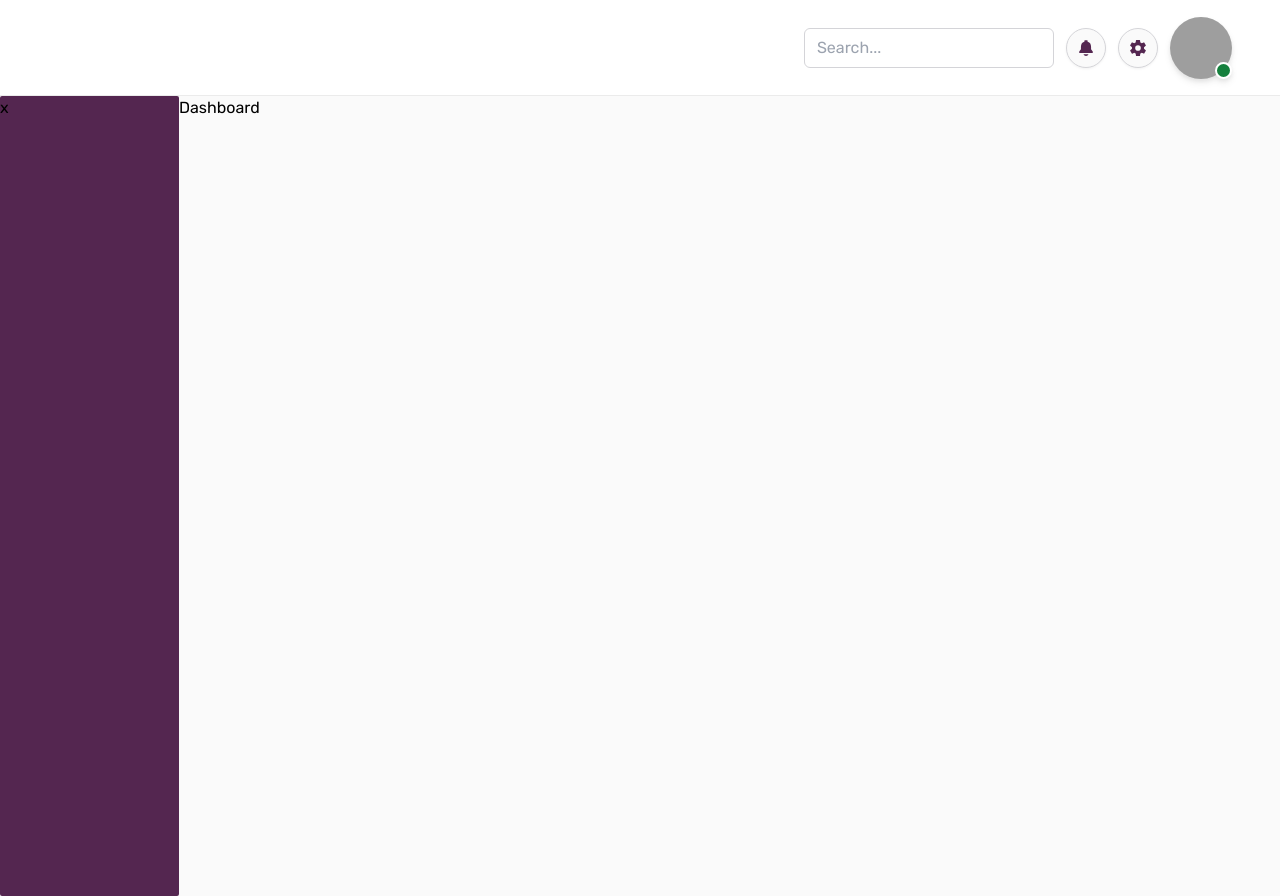
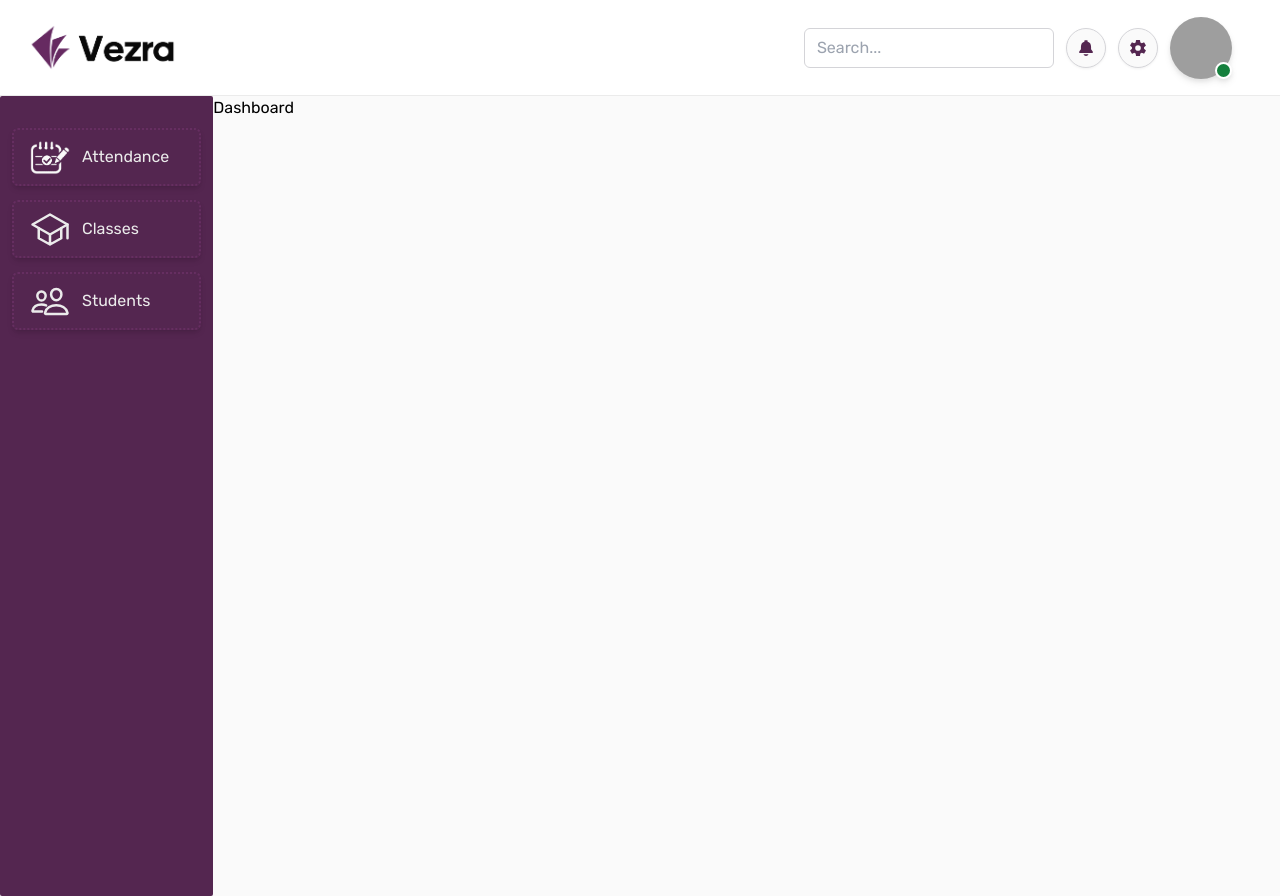
Before and after one commit to TannerJW22/vezra, a Next.js app: page /dashboard in a window 1280 px wide. Built offline with nearby package versions, Linux system fonts and the light colour scheme; no server answers; sample sign-in values are in the browser's storage; grey boxes are pictures that could not be loaded.

Commit message:
nav styling

```diff
--- /dev/null
+++ b/src/app/dashboard/attendance/page.tsx
@@ -0,0 +1,5 @@
+import React from "react";
+
+export default function AttendancePage() {
+	return <main>Attendance</main>;
+}
--- /dev/null
+++ b/src/app/dashboard/classes/page.tsx
@@ -0,0 +1,5 @@
+import React from "react";
+
+export default function ClassesPage() {
+	return <main>Classes</main>;
+}
--- a/src/components/AuthWidget/AuthDropdownMenu.tsx
+++ b/src/components/AuthWidget/AuthDropdownMenu.tsx
@@ -35,14 +35,14 @@ export default function AuthDropdownMenu({ user, toggle }: AuthDropdownMenuProps
 				<Link
 					href="/profile"
 					onClick={toggle}
-					className="w-[85%] border-2 border-zinc-100 flex py-2 px-8 items-center gap-3 hover:bg-light-100 hover:border-zinc-200 hover:text-primary-700"
+					className="w-[85%] border-2 bordered-dotted shadow-md shadow-zinc-100 border-zinc-100 flex py-2 px-8 items-center gap-3 hover:bg-light-100 hover:border-zinc-200 hover:text-primary-700"
 				>
 					<RiUserSettingsLine className="text-[1.15rem]" />
 					<span className="text-[0.9rem]">Manage Profile</span>
 				</Link>
 				<button
 					onClick={handleSignOut}
-					className="w-[85%] border-2 border-zinc-100 flex py-2 px-8 items-center gap-3 hover:bg-light-100 hover:border-zinc-200 hover:text-primary-700"
+					className="w-[85%] border-2 bordered-dotted shadow-md shadow-zinc-100 border-zinc-100 flex py-2 px-8 items-center gap-3 hover:bg-light-100 hover:border-zinc-200 hover:text-primary-700"
 				>
 					<FiLogOut className="text-[1.15rem]" />
 					<span className="text-[0.9rem]">Sign Out</span>
--- /dev/null
+++ b/src/components/layouts/AttendanceIcon.tsx
@@ -0,0 +1,15 @@
+import attendanceIcon from "@/assets/attendance-icon.png";
+import React from "react";
+import Image from "next/image";
+
+export default function AttendanceIcon({ className }: AttendanceIconProps) {
+	return (
+		<div className={className}>
+			<Image src={attendanceIcon} alt="attendance icon" width={40} height={40} />
+		</div>
+	);
+}
+
+export type AttendanceIconProps = {
+	className?: string;
+};
--- a/src/components/layouts/HeaderPanel.tsx
+++ b/src/components/layouts/HeaderPanel.tsx
@@ -2,10 +2,11 @@
 
 import { useVezraUser } from "@/hooks";
 import { IoNotificationsSharp, IoSettingsSharp } from "react-icons/io5";
+import vezraLogo from "public/img/vezra-logo.png";
 import AuthWidget from "@/components/AuthWidget";
 import { useEffect } from "react";
 import { redirect } from "next/navigation";
-import LoadingSpinner from "../(loading)/LoadingScreen";
+import Image from "next/image";
 
 export default function HeaderPanel() {
 	const { userIsLoaded, userIsSignedIn, user } = useVezraUser();
@@ -20,8 +21,11 @@ export default function HeaderPanel() {
 
 	return (
 		//
-		<div className="w-full h-24 border-b border-light-300">
-			<div className="h-full flex items-center justify-end py-1 pr-8">
+		<div className="relative flex w-full h-24 border-b border-light-300">
+			<div className="h-full w-fit ml-1 p-4">
+				<Image src={vezraLogo} alt="vezra icon" width={175} height={40} />
+			</div>
+			<div className="absolute right-0 h-full flex items-center justify-end py-1 pr-8">
 				<div className="flex items-center gap-3">
 					<input
 						className="px-2 outline-none border border-zinc-300 rounded-md w-[250px] h-10 hover:bg-light-100 focus:bg-light-100 active:bg-light-100"
--- a/src/components/layouts/LeftNavPanel.tsx
+++ b/src/components/layouts/LeftNavPanel.tsx
@@ -1,6 +1,53 @@
+"use client";
+
+import { AttendanceIcon } from "@/components/layouts";
+import { useRouter } from "next/navigation";
+import { MouseEventHandler, useReducer, useState } from "react";
+import { IoSchoolOutline, IoPeopleOutline } from "react-icons/io5";
+
 export default function LeftNavPanel() {
+	const [activeNavButton, setActiveButton] = useState<string>("");
+	const router = useRouter();
+
+	const renderStyle = (buttonId: "attendance" | "classes" | "students") => {
+		const leftNavButtonStyle = Object.freeze({
+			active:
+				"h-[58px] flex items-center gap-3 pl-9 py-2.5 rounded-md border-l-8 border-light-100 shadow-md shadow-primary-700 border-primary-300 bg-primary-100 duration-200",
+			inactive:
+				"h-[58px] flex items-center gap-3 pl-4 mx-3 py-2.5 rounded-md border-2 border-dotted shadow-md hover:shadow-primary-700 border-primary-300 hover:border-none hover:bg-primary-100 hover:bg-opacity-[50%] duration-200",
+		});
+
+		if (buttonId === activeNavButton) return leftNavButtonStyle.active;
+		if (buttonId !== activeNavButton) return leftNavButtonStyle.inactive;
+	};
+
+	const handleClick = (e: any) => {
+		if (e.target.id === activeNavButton) {
+			setActiveButton("");
+			router.push(`/dashboard`);
+		} else {
+			setActiveButton(e.target.id);
+			router.push(`/dashboard/${(e.target as HTMLButtonElement).id}`);
+		}
+	};
+
 	return (
 		//
-		<div className="bg-primary-500 w-52 h-screen rounded-sm">x</div>
+		<div className="bg-primary-500 w-64 h-screen rounded-sm shadow-md text-light-300 font-base text-base">
+			<div className="mt-8 flex flex-col gap-3.5">
+				<button id="attendance" className={renderStyle("attendance")} onClick={e => handleClick(e)}>
+					<AttendanceIcon className="pointer-events-none" />
+					<span className="pointer-events-none">Attendance</span>
+				</button>
+				<button id="classes" className={renderStyle("classes")} onClick={e => handleClick(e)}>
+					<IoSchoolOutline className="w-[40px] h-[43px] pointer-events-none" />
+					<span className="pointer-events-none">Classes</span>
+				</button>
+				<button id="students" className={renderStyle("students")} onClick={e => handleClick(e)}>
+					<IoPeopleOutline className="w-[40px] h-[43px] pointer-events-none" />
+					<span className="pointer-events-none">Students</span>
+				</button>
+			</div>
+		</div>
 	);
 }
--- a/src/components/layouts/index.ts
+++ b/src/components/layouts/index.ts
@@ -1,4 +1,5 @@
 import HeaderPanel from "./HeaderPanel";
 import LeftNavPanel from "./LeftNavPanel";
+import AttendanceIcon from "./AttendanceIcon";
 
-export { HeaderPanel, LeftNavPanel };
+export { HeaderPanel, LeftNavPanel, AttendanceIcon };
--- a/tailwind.config.js
+++ b/tailwind.config.js
@@ -9,6 +9,7 @@ module.exports = {
 		extend: {
 			colors: {
 				primary: {
+					100: "#783672",
 					300: "#662E61",
 					500: "#542650",
 					700: "#31162F",
```
Also changed, not shown: src/assets/attendance-icon.png (added), src/assets/index.ts (deleted).
